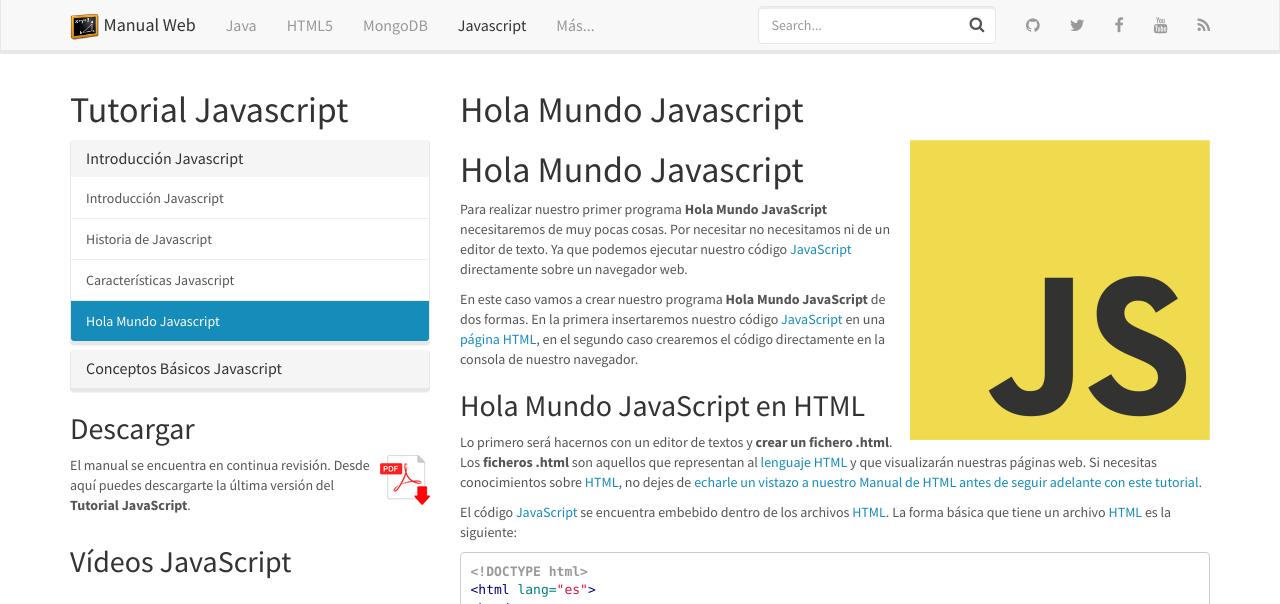
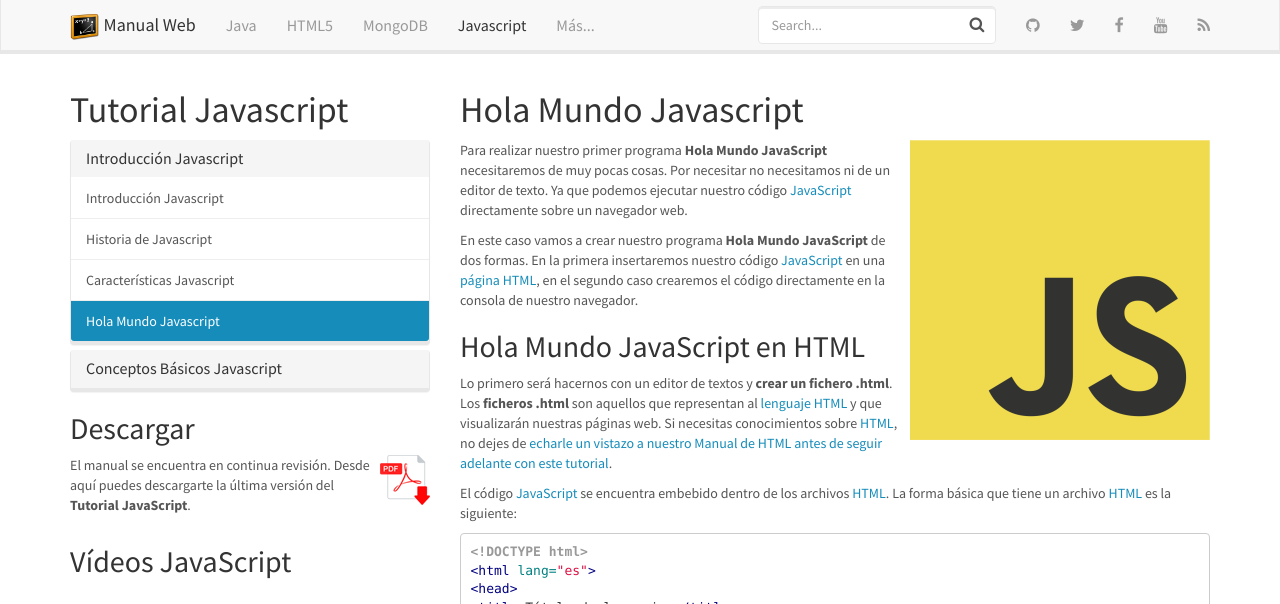
Before and after one commit to manualweb/manualweb, a Jekyll site: the page built from _javascript/hola-mundo-javascript.md, in a window 1280 px wide and 900 px high, cut to the strip 0-604 px from the top of the window. Built offline with Jekyll 4.4.1, drawn with Linux system fonts in a browser that asks for light colours; nearby versions of some CDN libraries; comment, search, counter and statistics services are not loaded.

Commit message:
Nuevos Elementos

```diff
--- a/_javascript/hola-mundo-javascript.md
+++ b/_javascript/hola-mundo-javascript.md
@@ -6,9 +6,6 @@ tags: [hola mundo,navegador,consola,console.log]
 image:
   path: /img/covers/javascript-cover.jpg
 ---
-
-# Hola Mundo Javascript
-
 
 Para realizar nuestro primer programa **Hola Mundo JavaScript** necesitaremos de muy pocas cosas. Por necesitar no necesitamos ni de un editor de texto. Ya que podemos ejecutar nuestro código [JavaScript](https://www.manualweb.net/javascript/) directamente sobre un navegador web.
 
```
